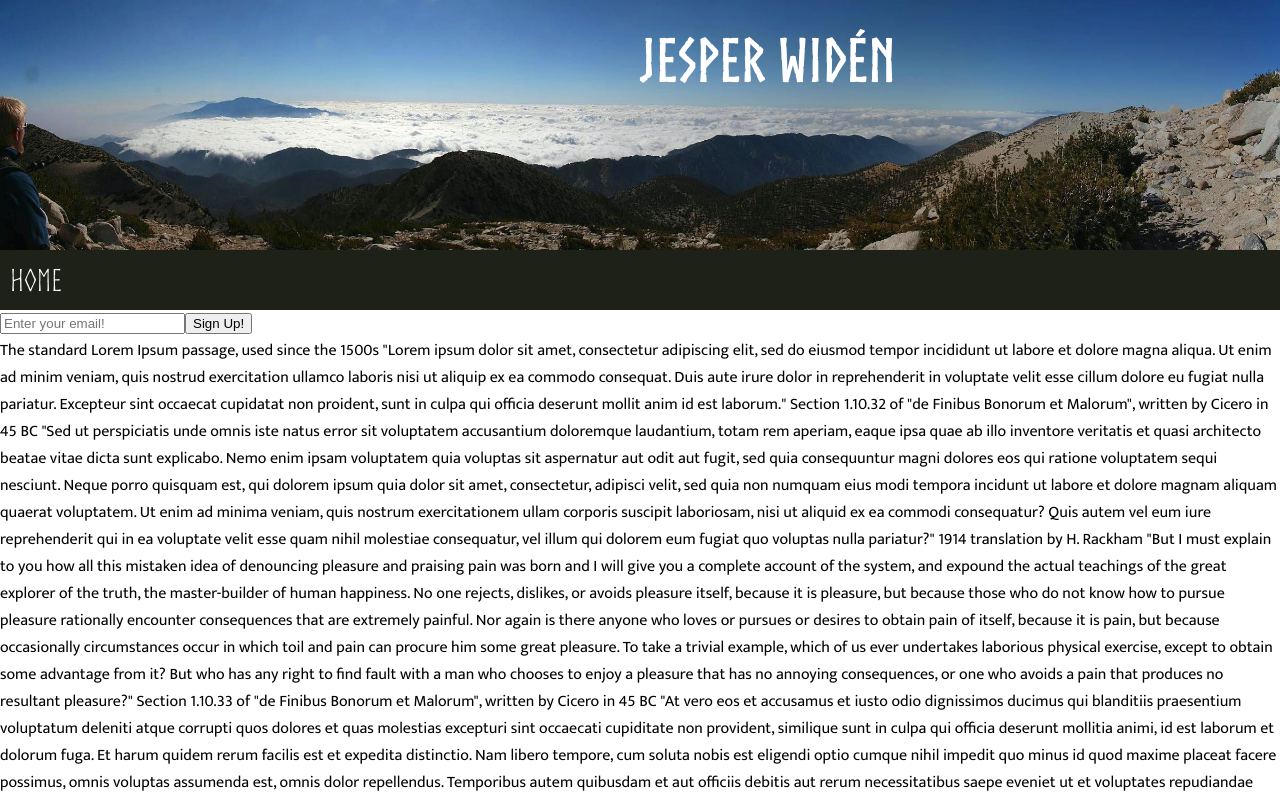
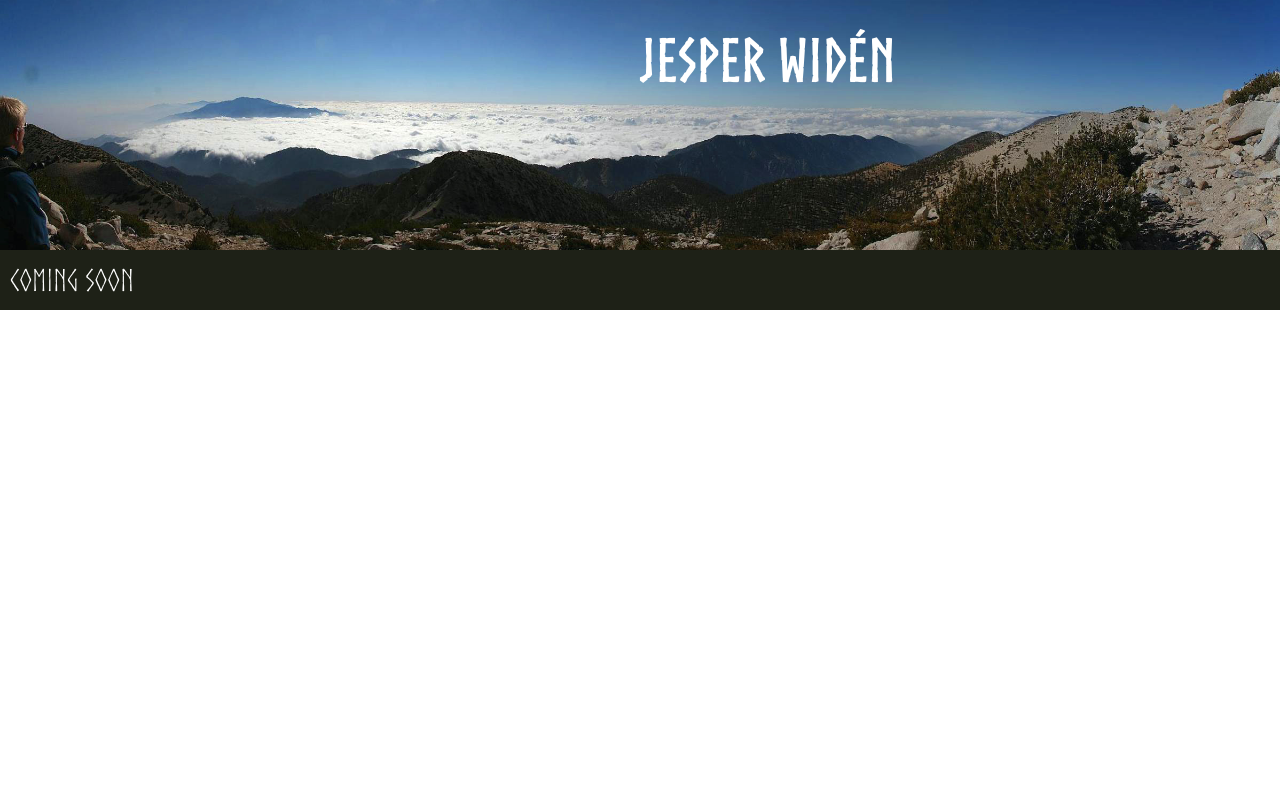
Before and after one commit to YodaLightsabr/widensite, a Next.js app: page / in a window 1280 px wide. Shown: the top 800 px of the page. Built offline with nearby package versions, Linux system fonts and the light colour scheme.

Commit message:
fix errors

```diff
--- a/components/Nav/index.js
+++ b/components/Nav/index.js
@@ -10,22 +10,7 @@ export default function Nav () {
             <img src="/pano.png" style={{ width: '100%', height: '250px', objectFit: 'cover', objectPosition: 'left' }} />
             <nav className={styles.nav} style={{ backgroundColor: '#1e2117', color: 'white' }}>
                 <span className={styles.norse}>
-                    <a href="#">Home</a>
-                </span>
-                <span className={styles.norse}>
-                    <a href="#">Home</a>
-                </span>
-                <span className={styles.norse}>
-                    <a href="#">Home</a>
-                </span>
-                <span className={styles.norse}>
-                    <a href="#">Home</a>
-                </span>
-                <span className={styles.norse}>
-                    <a href="#">Home</a>
-                </span>
-                <span className={styles.norse}>
-                    <a href="#">Home</a>
+                    <a href="#">Coming Soon</a>
                 </span>
             </nav>
             <a href="#">
--- a/pages/index.js
+++ b/pages/index.js
@@ -6,28 +6,6 @@ export default function Home ({ viewport }) {
   console.log(viewport);
   return (
     <NormalLayout viewport={viewport}>
-      <Contact />
-      The standard Lorem Ipsum passage, used since the 1500s
-
-"Lorem ipsum dolor sit amet, consectetur adipiscing elit, sed do eiusmod tempor incididunt ut labore et dolore magna aliqua. Ut enim ad minim veniam, quis nostrud exercitation ullamco laboris nisi ut aliquip ex ea commodo consequat. Duis aute irure dolor in reprehenderit in voluptate velit esse cillum dolore eu fugiat nulla pariatur. Excepteur sint occaecat cupidatat non proident, sunt in culpa qui officia deserunt mollit anim id est laborum."
-
-Section 1.10.32 of "de Finibus Bonorum et Malorum", written by Cicero in 45 BC
-
-"Sed ut perspiciatis unde omnis iste natus error sit voluptatem accusantium doloremque laudantium, totam rem aperiam, eaque ipsa quae ab illo inventore veritatis et quasi architecto beatae vitae dicta sunt explicabo. Nemo enim ipsam voluptatem quia voluptas sit aspernatur aut odit aut fugit, sed quia consequuntur magni dolores eos qui ratione voluptatem sequi nesciunt. Neque porro quisquam est, qui dolorem ipsum quia dolor sit amet, consectetur, adipisci velit, sed quia non numquam eius modi tempora incidunt ut labore et dolore magnam aliquam quaerat voluptatem. Ut enim ad minima veniam, quis nostrum exercitationem ullam corporis suscipit laboriosam, nisi ut aliquid ex ea commodi consequatur? Quis autem vel eum iure reprehenderit qui in ea voluptate velit esse quam nihil molestiae consequatur, vel illum qui dolorem eum fugiat quo voluptas nulla pariatur?"
-
-1914 translation by H. Rackham
-
-"But I must explain to you how all this mistaken idea of denouncing pleasure and praising pain was born and I will give you a complete account of the system, and expound the actual teachings of the great explorer of the truth, the master-builder of human happiness. No one rejects, dislikes, or avoids pleasure itself, because it is pleasure, but because those who do not know how to pursue pleasure rationally encounter consequences that are extremely painful. Nor again is there anyone who loves or pursues or desires to obtain pain of itself, because it is pain, but because occasionally circumstances occur in which toil and pain can procure him some great pleasure. To take a trivial example, which of us ever undertakes laborious physical exercise, except to obtain some advantage from it? But who has any right to find fault with a man who chooses to enjoy a pleasure that has no annoying consequences, or one who avoids a pain that produces no resultant pleasure?"
-
-Section 1.10.33 of "de Finibus Bonorum et Malorum", written by Cicero in 45 BC
-
-"At vero eos et accusamus et iusto odio dignissimos ducimus qui blanditiis praesentium voluptatum deleniti atque corrupti quos dolores et quas molestias excepturi sint occaecati cupiditate non provident, similique sunt in culpa qui officia deserunt mollitia animi, id est laborum et dolorum fuga. Et harum quidem rerum facilis est et expedita distinctio. Nam libero tempore, cum soluta nobis est eligendi optio cumque nihil impedit quo minus id quod maxime placeat facere possimus, omnis voluptas assumenda est, omnis dolor repellendus. Temporibus autem quibusdam et aut officiis debitis aut rerum necessitatibus saepe eveniet ut et voluptates repudiandae sint et molestiae non recusandae. Itaque earum rerum hic tenetur a sapiente delectus, ut aut reiciendis voluptatibus maiores alias consequatur aut perferendis doloribus asperiores repellat."
-
-1914 translation by H. Rackham
-
-"On the other hand, we denounce with righteous indignation and dislike men who are so beguiled and demoralized by the charms of pleasure of the moment, so blinded by desire, that they cannot foresee the pain and trouble that are bound to ensue; and equal blame belongs to those who fail in their duty through weakness of will, which is the same as saying through shrinking from toil and pain. These cases are perfectly simple and easy to distinguish. In a free hour, when our power of choice is untrammelled and when nothing prevents our being able to do what we like best, every pleasure is to be welcomed and every pain avoided. But in certain circumstances and owing to the claims of duty or the obligations of business it will frequently occur that pleasures have to be repudiated and annoyances accepted. The wise man therefore always holds in these matters to this principle of selection: he rejects pleasures to secure other greater pleasures, or else he endures pains to avoid worse pains."
-
-
     </NormalLayout>
   )
 }
```
